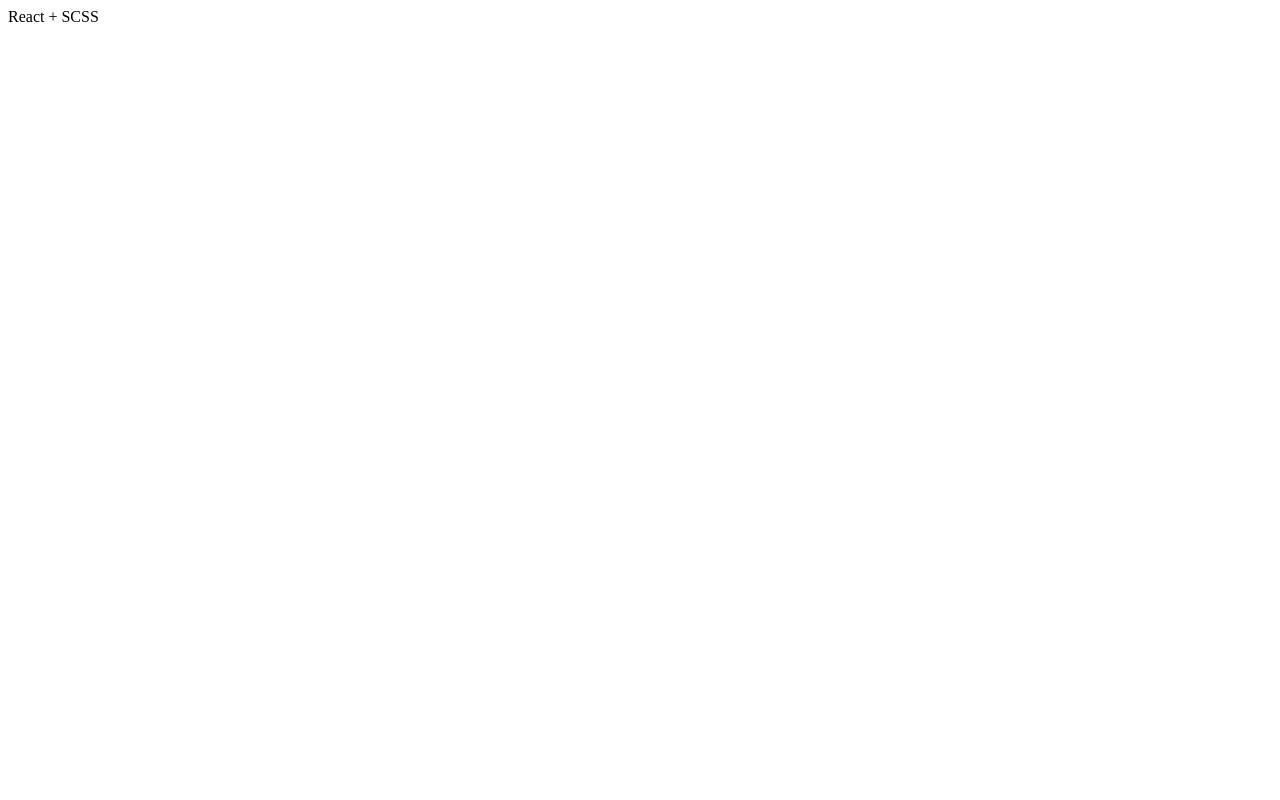
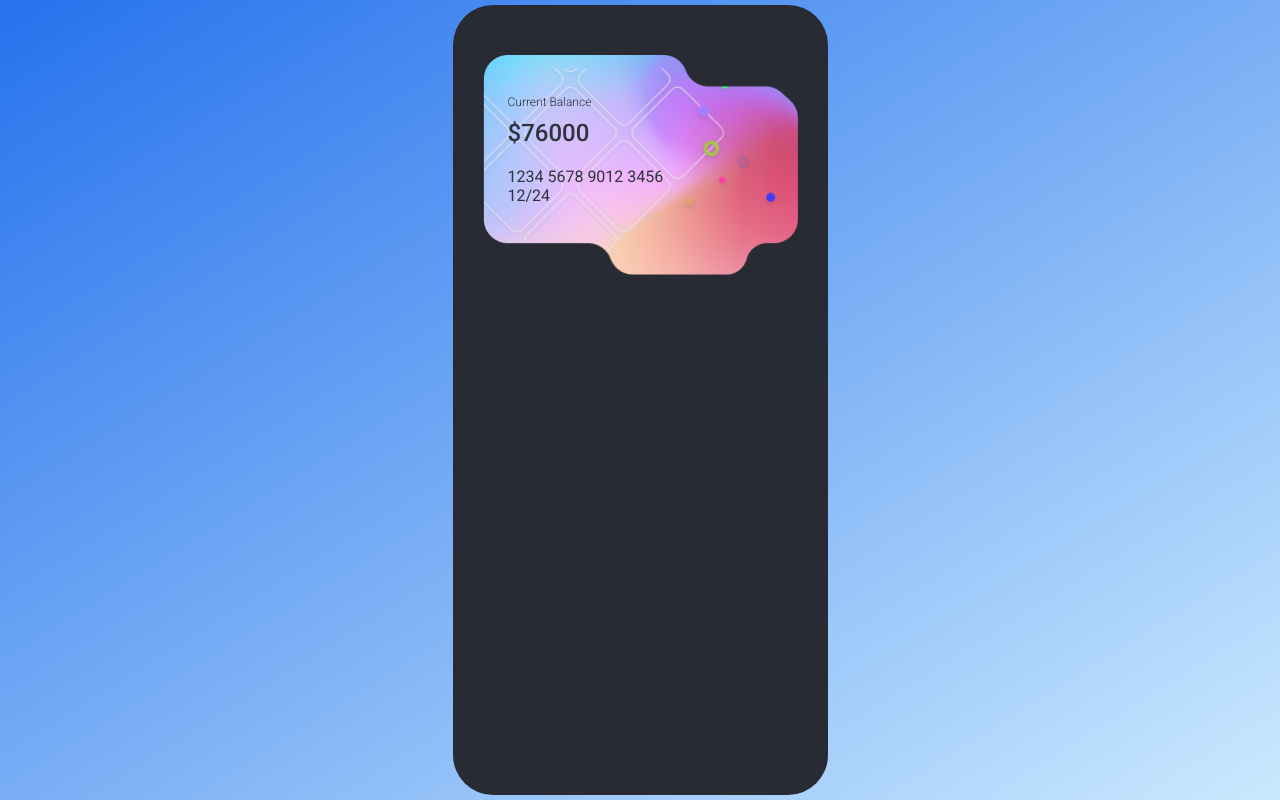
Before and after one commit to kaliberda97/react-mobile-layout, a React (Create React App) app: page / in a window 1280 px wide. Built offline with nearby package versions, Linux system fonts and the light colour scheme.

Commit message:
add balancecard components

```diff
--- a/src/App.js
+++ b/src/App.js
@@ -1,9 +1,10 @@
-
+import './App.scss'
+import { BalanceCard } from './components/BalanceCard/BalanceCard';
 
 function App() {
   return (
     <div className="App">
-      React + SCSS
+       <BalanceCard />
     </div>
   );
 }
--- /dev/null
+++ b/src/App.scss
@@ -0,0 +1,11 @@
+.App {
+    width: 375px;
+    height: 790px;
+    border-radius: 40px;
+    background: var(--bg);
+    color: var(--light);
+    padding: 50px 30px 30px;
+    display: grid;
+    gap: 25px;
+    align-content: start;
+  }
--- /dev/null
+++ b/src/components/BalanceCard/BalanceCard.js
@@ -0,0 +1,15 @@
+import './BalanceCard.scss'
+
+
+
+
+export const BalanceCard = () => {
+    return (
+        <div className="BalanceCard">
+         <div className="BalanceCard__label">Current Balance</div>
+         <div className="BalanceCard__balance">$76000</div>
+         <div className="BalanceCard__number">1234 5678 9012 3456</div>
+         <div className="BalanceCard__date">12/24</div>
+        </div>
+    )
+}
--- /dev/null
+++ b/src/components/BalanceCard/BalanceCard.scss
@@ -0,0 +1,29 @@
+.BalanceCard {
+  position: relative;
+  width: 315px;
+  height: 220px;
+  background: url('../../images/card.png') center / contain no-repeat;
+  padding: 40px 25px;
+  color: var(--dark);
+
+  &__info {
+    display: flex;
+    gap: 35px;
+    font-size: 12px;
+  }
+
+  &__label {
+    font-size: 12px;
+    font-weight: 300;
+  }
+  &__balance {
+    font-size: 24px;
+    font-weight: 500;
+    margin: 10px 0 20px;
+  }
+  &__btn {
+    position: absolute;
+    bottom: 5%;
+    right: 21%;
+  }
+}
--- a/src/index.css
+++ /dev/null
@@ -1,5 +0,0 @@
-@import url('https://fonts.googleapis.com/css2?family=Roboto:wght@300;400;500;700;900&display=swap');
-
-body {
-    font-family: 'Roboto', sans-serif;
-}
--- a/src/index.js
+++ b/src/index.js
@@ -1,6 +1,7 @@
 import React from 'react';
 import ReactDOM from 'react-dom/client';
 import App from './App';
+import './index.scss';
 
 
 const root = ReactDOM.createRoot(document.getElementById('root'));
--- /dev/null
+++ b/src/index.scss
@@ -0,0 +1,30 @@
+@import url('https://fonts.googleapis.com/css2?family=Roboto:wght@300;400;500;700;900&display=swap');
+
+
+:root {
+    --dark: #2F333C;
+    --bg: #282B33;
+    --light: #FFFFFF;
+    --grey: #CBCCC4;
+    --gradient_grey: linear-gradient(to bottom, #5E5A5A, #BEC7D7);
+    --gradient: linear-gradient(to bottom, #614AD3, #E42C64);
+    --gradient_body: linear-gradient(to right bottom, #2672ed, #cae9fe);
+    --gradient_text: linear-gradient(45deg, #FFC1D4, #AB9AFF);
+}
+
+
+* {
+    margin: 0;
+    box-sizing: border-box;
+
+}
+
+
+body {
+    font-family: 'Roboto', sans-serif;
+    display: grid;
+    align-items: center;
+    justify-content: center;
+    height: 100vh;
+    background: var(--gradient_body);
+}
```
